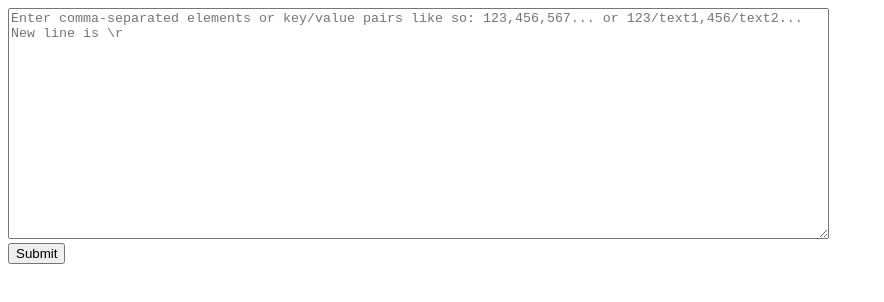
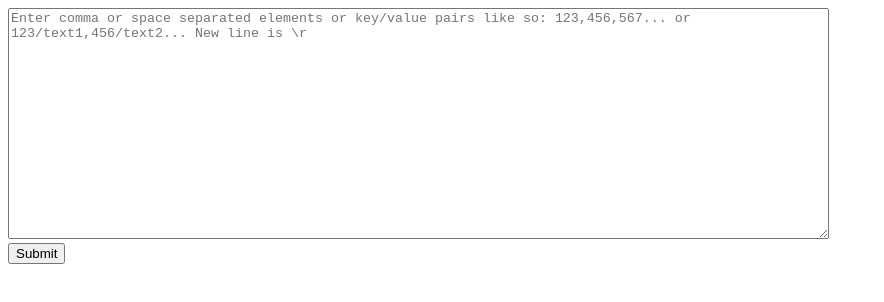
Before and after one commit to p-stefanov/barcode-gen-util, a plain HTML site: page views/index.html in a window 1280 px wide. Shown: the whole page, without its empty margins (0-884 px from the left). Drawn offline with Linux system fonts and the light colour scheme.

Commit message:
minor changes

```diff
--- a/views/index.html
+++ b/views/index.html
@@ -6,7 +6,7 @@
 </head>
 <body>
 	<form action="/" id="usrform" method="POST">
-		<textarea rows="15" cols="100" name="codes" form="usrform" placeholder="Enter comma-separated elements or key/value pairs like so: 123,456,567... or 123/text1,456/text2... New line is \r"></textarea>
+		<textarea rows="15" cols="100" name="codes" form="usrform" placeholder="Enter comma or space separated elements or key/value pairs like so: 123,456,567... or 123/text1,456/text2... New line is \r"></textarea>
 		<br>
 		<input type="submit">
 	</form>
```
Also changed, not shown: 2 other files.
